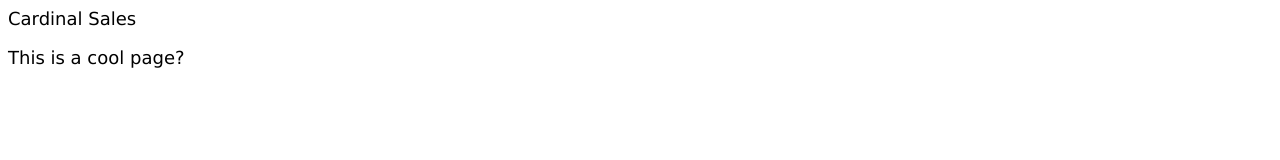
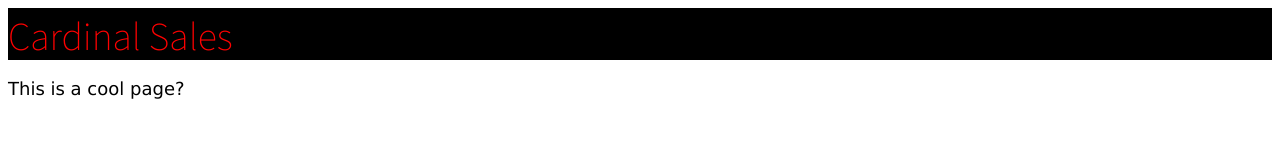
Before and after one commit to maxbreunig/maxbreunig.github.io, a plain HTML site: page index.html in a window 1280 px wide. Drawn offline with Linux system fonts and the light colour scheme.

Commit message:
small update validating header change

```diff
--- a/index.html
+++ b/index.html
@@ -3,6 +3,9 @@
 <head>
     <title>Cardinal Sales</title>
     <link rel="stylesheet" href="style.css">
+    <link rel="preconnect" href="https://fonts.googleapis.com">
+<link rel="preconnect" href="https://fonts.gstatic.com" crossorigin>
+<link href="https://fonts.googleapis.com/css2?family=Noto+Sans+JP:wght@100&display=swap" rel="stylesheet">
 </head>
 <body>
     <header>Cardinal Sales</header>
--- a/style.css
+++ b/style.css
@@ -1,6 +1,3 @@
-/* Web Fonts ----------------------- */
-
-
 /* Base Styles --------------------- */
 * {
     box-sizing: border-box;
@@ -8,9 +5,11 @@
   html {
     font-size: 1.25em; /* 20px on most screens */
   }
-  head {
-    font-family:Arial, Helvetica, sans-serif;
-    font-size: 6em;
+  header {
+    font-family: 'Noto Sans JP', sans-serif;
+    font-size: 36px;
+    color: red;
+    background-color: black;
   }
   body {
     font-family: Verdana;
```
